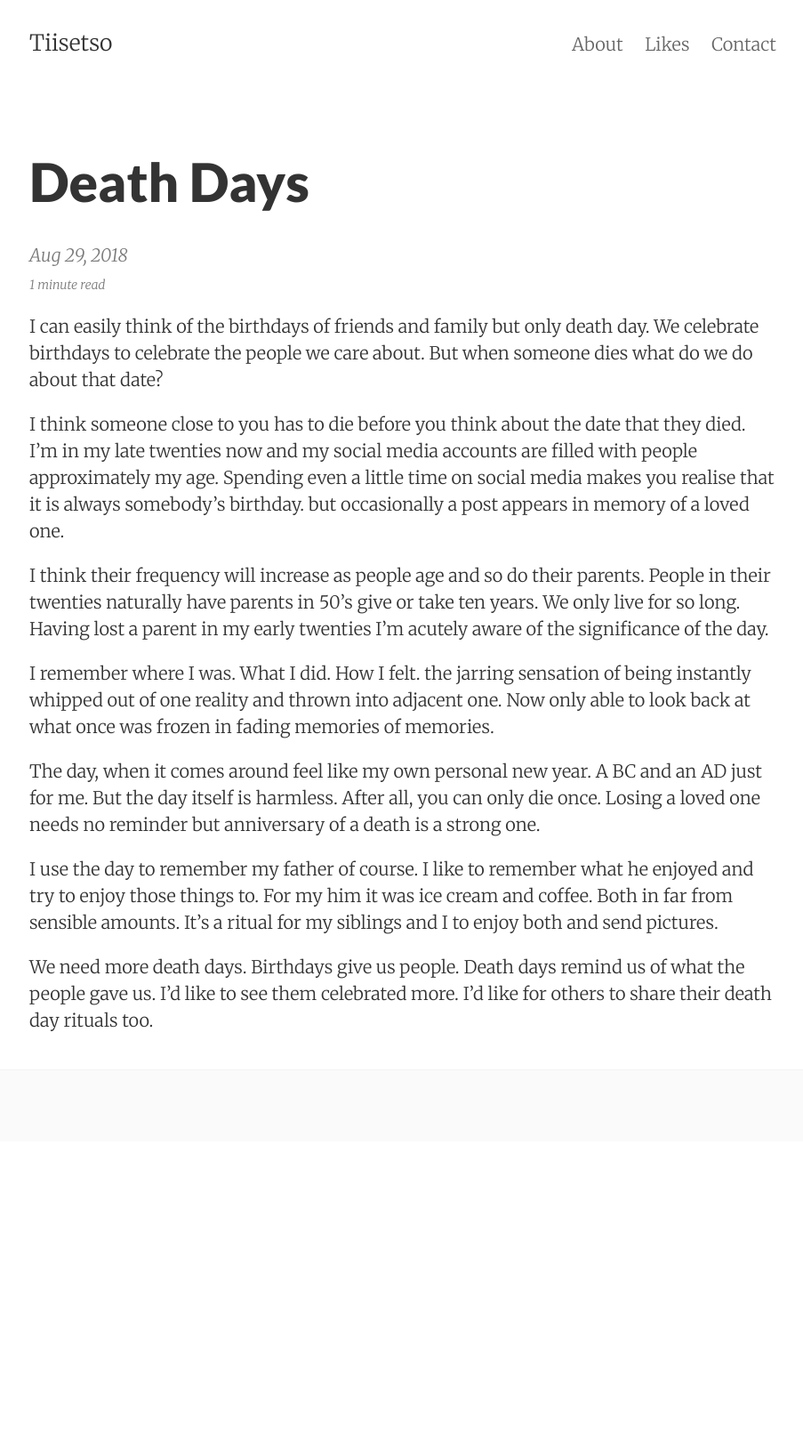
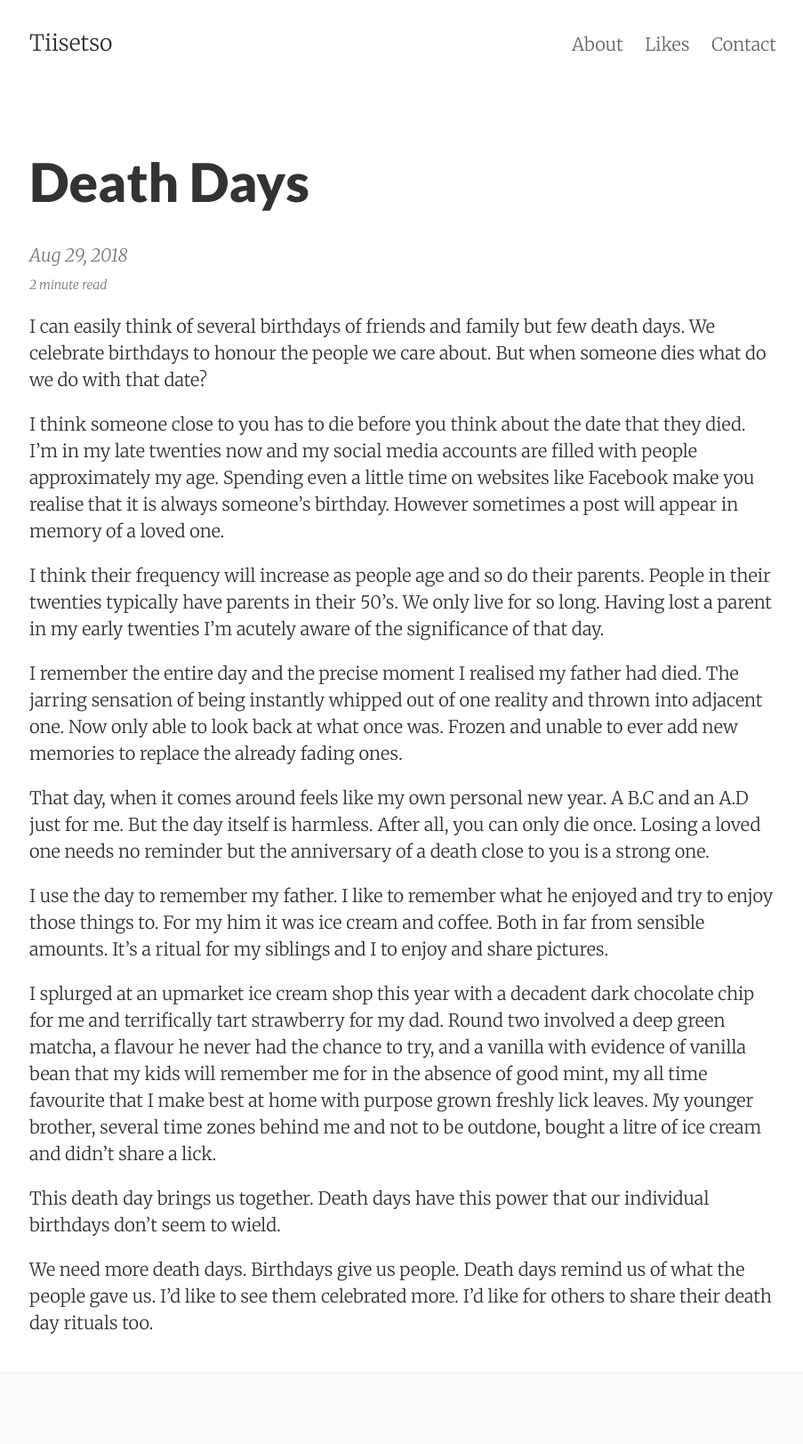
Before and after one commit to Tiisetso/tiisetso.github.io, a Jekyll site: the page built from _posts/2018-08-29-Death-Days.md, in a window 1280 px wide. Shown: the whole page at 89% size, without its empty margins (187-1090 px from the left). Built offline with Jekyll 4.4.1, drawn with Linux system fonts in a browser that asks for light colours; before the commit the page ends 1283 px from its top, so only the background shows below that.

Commit message:
death days after midnight cant sleep edit.

```diff
--- a/_posts/2018-08-29-Death-Days.md
+++ b/_posts/2018-08-29-Death-Days.md
@@ -5,16 +5,20 @@ date:       2018-08-29 02:59:19
 summary:    Anniversary of life's end
 categories: thoughts
 ---
-I can easily think of the birthdays of friends and family but only death day. We celebrate birthdays to celebrate the people we care about. But when someone dies what do we do about that date?
+I can easily think of several birthdays of friends and family but few death days. We celebrate birthdays to honour the people we care about. But when someone dies what do we do with that date?
 
-I think someone close to you has to die before you think about the date that they died. I'm in my late twenties now and my social media accounts are filled with people approximately my age. Spending even a little time on social media makes you realise that it is always somebody's birthday. but occasionally a post appears in memory of a loved one.
+I think someone close to you has to die before you think about the date that they died. I'm in my late twenties now and my social media accounts are filled with people approximately my age. Spending even a little time on websites like Facebook make you realise that it is always someone's birthday. However sometimes a post will appear in memory of a loved one.
 
-I think their frequency will increase as people age and so do their parents. People in their twenties naturally have parents in 50's give or take ten years. We only live for so long. Having lost a parent in my early twenties I'm acutely aware of the significance of the day.
+I think their frequency will increase as people age and so do their parents. People in their twenties typically have parents in their 50's. We only live for so long. Having lost a parent in my early twenties I'm acutely aware of the significance of that day.
 
-I remember where I was. What I did. How I felt. the jarring sensation of being instantly whipped out of one reality and thrown into adjacent one. Now only able to look back at what once was frozen in fading memories of memories.
+I remember the entire day and the precise moment I realised my father had died. The jarring sensation of being instantly whipped out of one reality and thrown into adjacent one. Now only able to look back at what once was. Frozen and unable to ever add new memories to replace the already fading ones.
 
-The day, when it comes around feel like my own personal new year. A BC and an AD just for me. But the day itself is harmless. After all, you can only die once. Losing a loved one needs no reminder but anniversary of a death is a strong one.
+That day, when it comes around feels like my own personal new year. A B.C and an A.D just for me. But the day itself is harmless. After all, you can only die once. Losing a loved one needs no reminder but the anniversary of a death close to you is a strong one.
 
-I use the day to remember my father of course. I like to remember what he enjoyed and try to enjoy those things to. For my him it was ice cream and coffee. Both in far from sensible amounts. It's a ritual for my siblings and I to enjoy both and send pictures.
+I use the day to remember my father. I like to remember what he enjoyed and try to enjoy those things to. For my him it was ice cream and coffee. Both in far from sensible amounts. It's a ritual for my siblings and I to enjoy and share pictures.
+
+I splurged at an upmarket ice cream shop this year with a decadent dark chocolate chip for me and terrifically tart strawberry for my dad. Round two involved a deep green matcha, a flavour he never had the chance to try, and a vanilla with evidence of vanilla bean that my kids will remember me for in the absence of good mint, my all time favourite that I make best at home with purpose grown freshly lick leaves. My younger brother, several time zones behind me and not to be outdone, bought a litre of ice cream and didn't share a lick.
+
+This death day brings us together. Death days have this power that our individual birthdays don't seem to wield.
 
 We need more death days. Birthdays give us people. Death days remind us of what the people gave us. I'd like to see them celebrated more. I'd like for others to share their death day rituals too.
```
